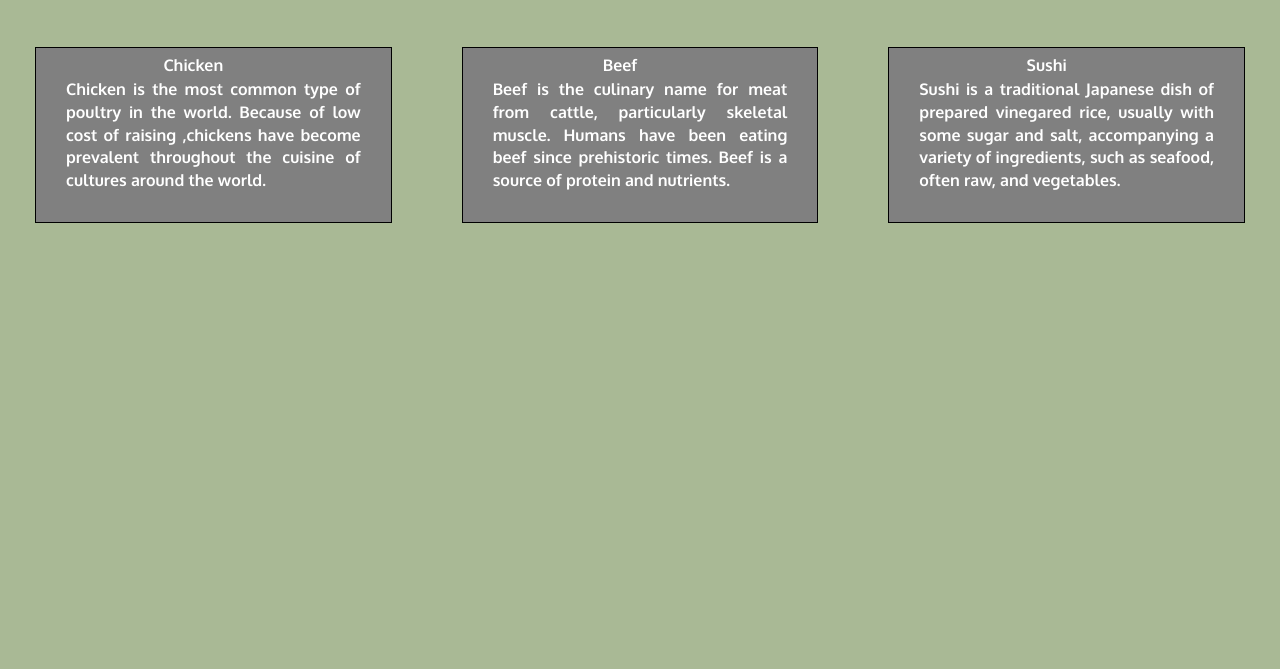
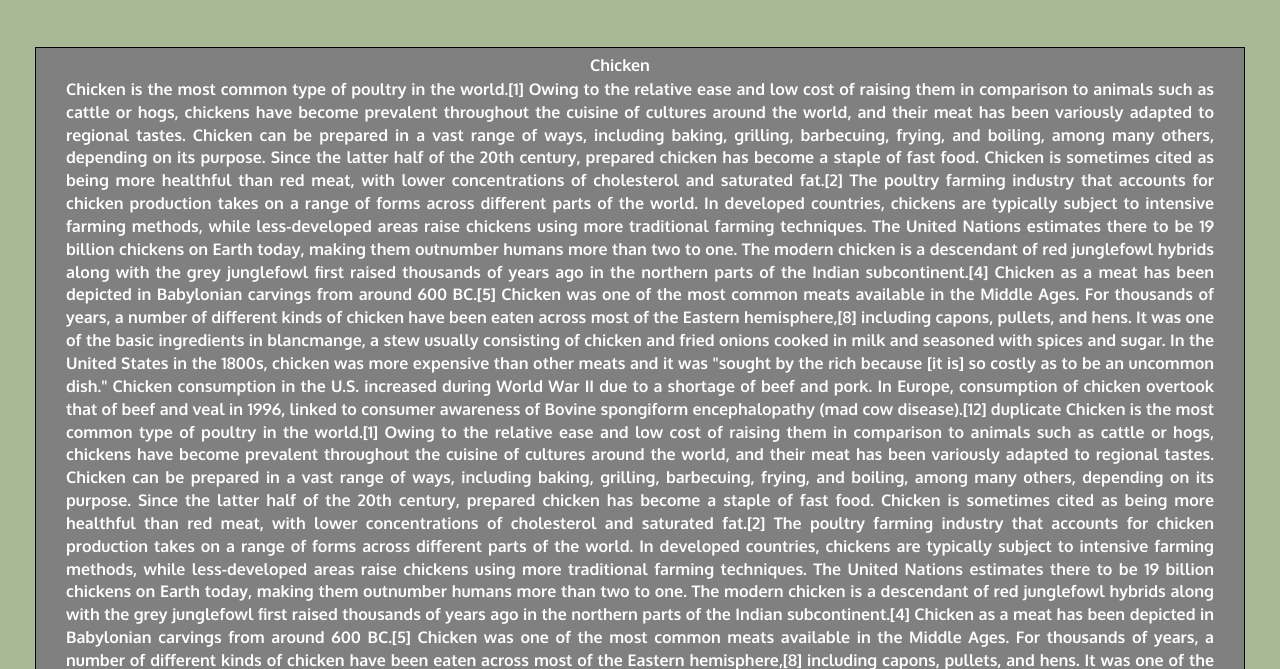
Before and after one commit to lakshanklac/coursera3, a plain HTML site: page index.html in a window 1280 px wide. Shown: the part 131-800 px from the top of the page. Drawn offline with Linux system fonts and the light colour scheme; a script that the page names is missing.

Commit message:
Update index.html

```diff
--- a/index.html
+++ b/index.html
@@ -3,7 +3,7 @@
   <head>
     <meta charset="utf-8">
 
-    <title>MODULE 3 SOLUTIONS</title>
+    <title>MODULE 2 SOLUTIONS</title>
 
     <link rel="stylesheet" href="css/bootstrap.min.css">
     <link rel="stylesheet" href="css/styles.css">
@@ -56,31 +56,45 @@
 <h1>Our Menu</h1>
 
 <!--display "chicken" box-->
-<div class="col-md-4 col-sm-6 col-xs-12">
+<div class="col-md col-sm-12 col-xs-12">
   <div>
     <p id="topic">Chicken</p>
       <p id="back">
-      Chicken is the most common type of poultry in the world. Because of low cost of raising ,chickens have become prevalent throughout the cuisine of cultures around the world.
-      </p>
-  </div>
-</div>
+      Chicken is the most common type of poultry in the world.[1] Owing to the relative ease and low cost of raising them in comparison to animals such as cattle or hogs, chickens have become prevalent throughout the cuisine of cultures around the world, and their meat has been variously adapted to regional tastes.
 
-<!--display "beef" box-->
-<div class="col-md-4 col-sm-6 col-xs-12">
-  <div>
-    <p id="topic">Beef</p>
-      <p id="back">
-      Beef is the culinary name for meat from cattle, particularly skeletal muscle. Humans have been eating beef since prehistoric times. Beef is a source of protein and nutrients.
-    </p>
-  </div>
-</div>
+Chicken can be prepared in a vast range of ways, including baking, grilling, barbecuing, frying, and boiling, among many others, depending on its purpose. Since the latter half of the 20th century, prepared chicken has become a staple of fast food. Chicken is sometimes cited as being more healthful than red meat, with lower concentrations of cholesterol and saturated fat.[2]
 
-<!--display "sushi" box-->
-<div class="col-md-4 col-sm-12 col-xs-12">
-  <div>
-    <p id="topic">Sushi</p>
-      <p id="back">
-      Sushi is a traditional Japanese dish of prepared vinegared rice, usually with some sugar and salt, accompanying a variety of ingredients, such as seafood, often raw, and vegetables.
+The poultry farming industry that accounts for chicken production takes on a range of forms across different parts of the world. In developed countries, chickens are typically subject to intensive farming methods, while less-developed areas raise chickens using more traditional farming techniques. The United Nations estimates there to be 19 billion chickens on Earth today, making them outnumber humans more than two to one.
+
+The modern chicken is a descendant of red junglefowl hybrids along with the grey junglefowl first raised thousands of years ago in the northern parts of the Indian subcontinent.[4]
+
+Chicken as a meat has been depicted in Babylonian carvings from around 600 BC.[5] Chicken was one of the most common meats available in the Middle Ages. For thousands of years, a number of different kinds of chicken have been eaten across most of the Eastern hemisphere,[8] including capons, pullets, and hens. It was one of the basic ingredients in blancmange, a stew usually consisting of chicken and fried onions cooked in milk and seasoned with spices and sugar.
+
+In the United States in the 1800s, chicken was more expensive than other meats and it was "sought by the rich because [it is] so costly as to be an uncommon dish." Chicken consumption in the U.S. increased during World War II due to a shortage of beef and pork. In Europe, consumption of chicken overtook that of beef and veal in 1996, linked to consumer awareness of Bovine spongiform encephalopathy (mad cow disease).[12]
+
+duplicate
+Chicken is the most common type of poultry in the world.[1] Owing to the relative ease and low cost of raising them in comparison to animals such as cattle or hogs, chickens have become prevalent throughout the cuisine of cultures around the world, and their meat has been variously adapted to regional tastes.
+
+Chicken can be prepared in a vast range of ways, including baking, grilling, barbecuing, frying, and boiling, among many others, depending on its purpose. Since the latter half of the 20th century, prepared chicken has become a staple of fast food. Chicken is sometimes cited as being more healthful than red meat, with lower concentrations of cholesterol and saturated fat.[2]
+
+The poultry farming industry that accounts for chicken production takes on a range of forms across different parts of the world. In developed countries, chickens are typically subject to intensive farming methods, while less-developed areas raise chickens using more traditional farming techniques. The United Nations estimates there to be 19 billion chickens on Earth today, making them outnumber humans more than two to one.
+
+The modern chicken is a descendant of red junglefowl hybrids along with the grey junglefowl first raised thousands of years ago in the northern parts of the Indian subcontinent.[4]
+
+Chicken as a meat has been depicted in Babylonian carvings from around 600 BC.[5] Chicken was one of the most common meats available in the Middle Ages. For thousands of years, a number of different kinds of chicken have been eaten across most of the Eastern hemisphere,[8] including capons, pullets, and hens. It was one of the basic ingredients in blancmange, a stew usually consisting of chicken and fried onions cooked in milk and seasoned with spices and sugar.
+
+In the United States in the 1800s, chicken was more expensive than other meats and it was "sought by the rich because [it is] so costly as to be an uncommon dish." Chicken consumption in the U.S. increased during World War II due to a shortage of beef and pork. In Europe, consumption of chicken overtook that of beef and veal in 1996, linked to consumer awareness of Bovine spongiform encephalopathy (mad cow disease).[12]
+Chicken is the most common type of poultry in the world.[1] Owing to the relative ease and low cost of raising them in comparison to animals such as cattle or hogs, chickens have become prevalent throughout the cuisine of cultures around the world, and their meat has been variously adapted to regional tastes.
+
+Chicken can be prepared in a vast range of ways, including baking, grilling, barbecuing, frying, and boiling, among many others, depending on its purpose. Since the latter half of the 20th century, prepared chicken has become a staple of fast food. Chicken is sometimes cited as being more healthful than red meat, with lower concentrations of cholesterol and saturated fat.[2]
+
+The poultry farming industry that accounts for chicken production takes on a range of forms across different parts of the world. In developed countries, chickens are typically subject to intensive farming methods, while less-developed areas raise chickens using more traditional farming techniques. The United Nations estimates there to be 19 billion chickens on Earth today, making them outnumber humans more than two to one.
+
+The modern chicken is a descendant of red junglefowl hybrids along with the grey junglefowl first raised thousands of years ago in the northern parts of the Indian subcontinent.[4]
+
+Chicken as a meat has been depicted in Babylonian carvings from around 600 BC.[5] Chicken was one of the most common meats available in the Middle Ages. For thousands of years, a number of different kinds of chicken have been eaten across most of the Eastern hemisphere,[8] including capons, pullets, and hens. It was one of the basic ingredients in blancmange, a stew usually consisting of chicken and fried onions cooked in milk and seasoned with spices and sugar.
+
+In the United States in the 1800s, chicken was more expensive than other meats and it was "sought by the rich because [it is] so costly as to be an uncommon dish." Chicken consumption in the U.S. increased during World War II due to a shortage of beef and pork. In Europe, consumption of chicken overtook that of beef and veal in 1996, linked to consumer awareness of Bovine spongiform encephalopathy (mad cow disease).[12] Source:wikipedia
       </p>
   </div>
 </div>
```
